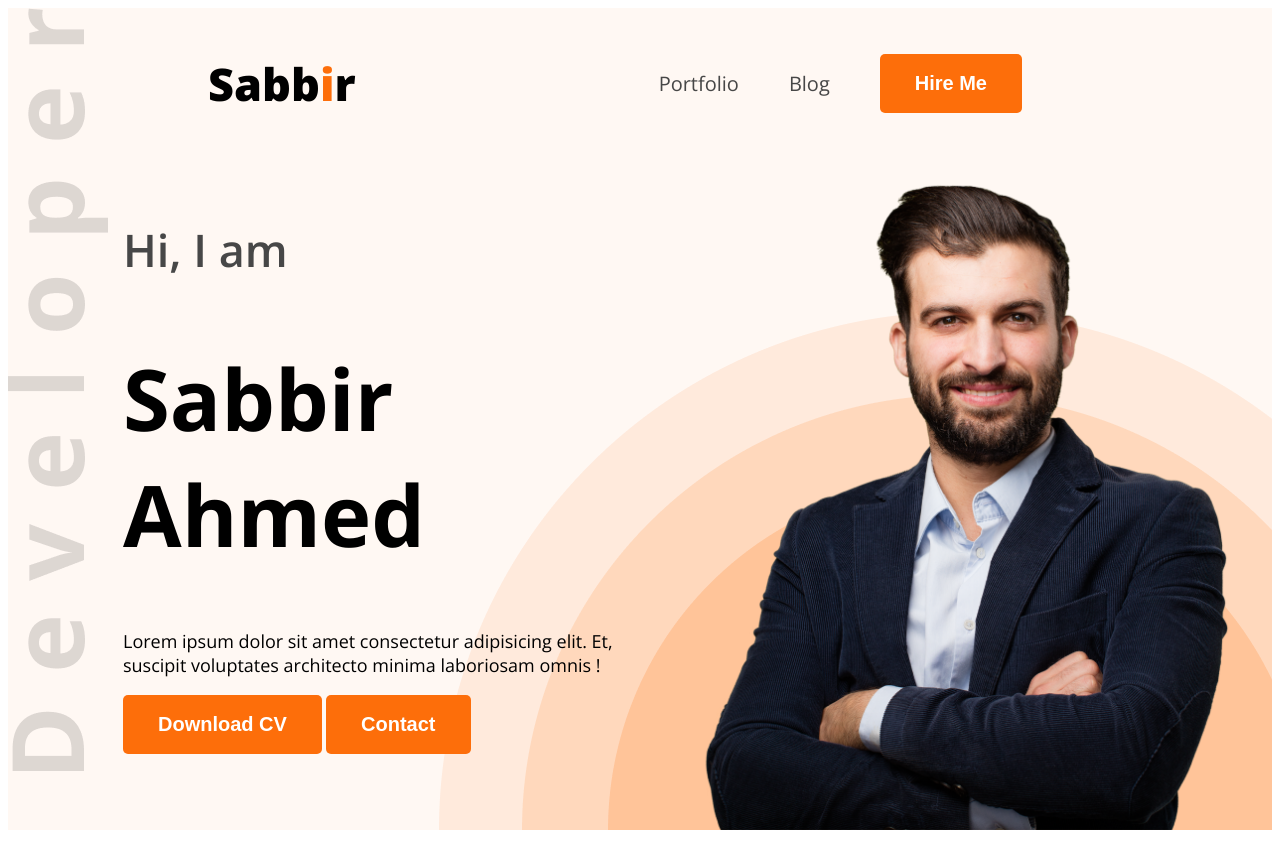
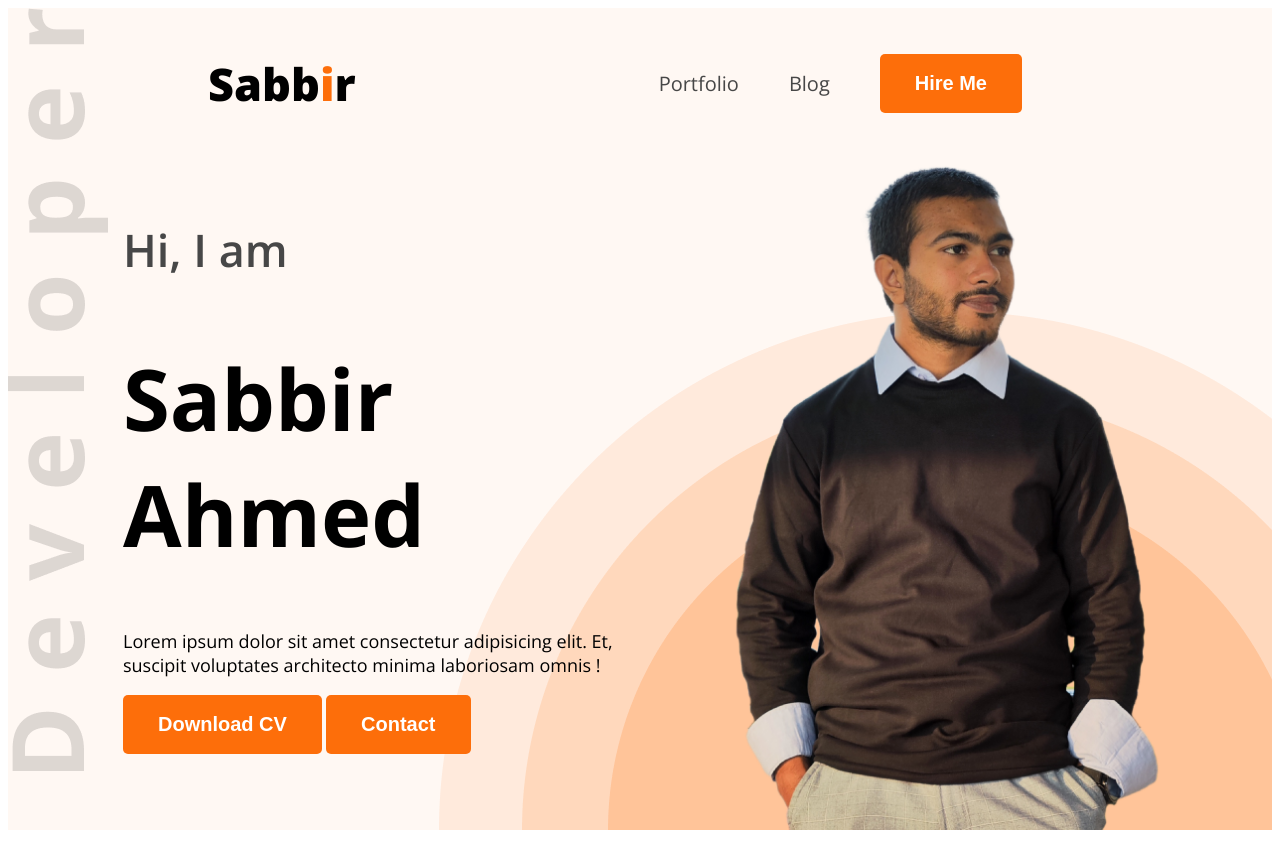
Before and after one commit to sabbirsolid/web-dev-portfolio, a plain HTML site: page index.html in a window 1280 px wide. Shown: the top 868 px of the page. Drawn offline with nearby package versions, Linux system fonts and the light colour scheme.

Commit message:
added my picture

```diff
--- a/index.html
+++ b/index.html
@@ -27,7 +27,7 @@
                 <button class="btn-primary">Download CV</button>
                 <button class="btn-primary">Contact</button>
         </div>
-        <img class="banner-profile" src="images/hardy.png" alt="">
+        <img class="banner-profile" src="images/sabbir.png" alt="">
     </header>
     <main>
         <section class="about secondary-bg">
```
Also changed, not shown: images/sabbir.png (added).
